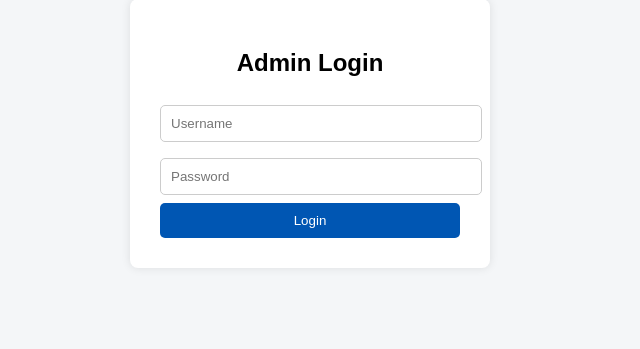
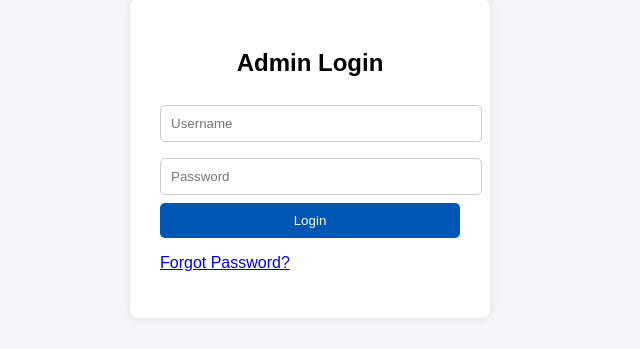
Before and after one commit to Malakhovskyy/ssh-auth-api, a FastAPI app: page /admin/login in a window 1280 px wide. Shown: the part 81-430 px from the top of the page, without its empty margins (330-970 px from the left). Run offline with FastAPI, Linux system fonts and the light colour scheme.

Commit message:
added password reset

```diff
--- a/app/routes/admin_routes.py
+++ b/app/routes/admin_routes.py
@@ -7,6 +7,8 @@ from services.email_service import send_password_reset_email
 from services.token_service import generate_reset_token, verify_reset_token
 import os
 from datetime import datetime, timedelta
+from services.token_service import generate_reset_token, verify_reset_token
+from services.email_service import send_password_reset_email
 
 templates = Jinja2Templates(directory="templates")
 admin_router = APIRouter()
@@ -295,3 +297,52 @@ async def view_admin_logs(request: Request, user: str = Depends(get_current_admi
     all_logs.sort(key=lambda x: x["timestamp"], reverse=True)
 
     return templates.TemplateResponse("admin_logs.html", {"request": request, "logs": all_logs})
+
+
+# --- Request password reset page ---
+@admin_router.get("/admin/request-password-reset", response_class=HTMLResponse)
+async def request_password_reset_page(request: Request):
+    return templates.TemplateResponse("request_password_reset.html", {"request": request})
+
+# --- Handle password reset request ---
+@admin_router.post("/admin/request-password-reset")
+async def request_password_reset(request: Request, email: str = Form(...)):
+    conn = get_db_connection()
+    admin = conn.execute('SELECT * FROM admins WHERE email = ?', (email,)).fetchone()
+    conn.close()
+
+    if not admin:
+        return templates.TemplateResponse("request_password_reset.html", {"request": request, "error": "Email not found."})
+
+    token = generate_reset_token(admin['admin_username'])
+
+    reset_link = f"{request.url.scheme}://{request.url.hostname}/admin/reset-password/{token}"
+
+    send_password_reset_email(email, reset_link)
+
+    return templates.TemplateResponse("request_password_reset.html", {"request": request, "message": "Reset link sent to your email."})
+
+# --- Show password reset form ---
+@admin_router.get("/admin/reset-password/{token}", response_class=HTMLResponse)
+async def reset_password_page(token: str, request: Request):
+    return templates.TemplateResponse("reset_password.html", {"request": request, "token": token})
+
+# --- Handle password reset form submit ---
+@admin_router.post("/admin/reset-password/{token}")
+async def reset_password(token: str, request: Request, new_password: str = Form(...), confirm_password: str = Form(...)):
+    if new_password != confirm_password:
+        return templates.TemplateResponse("reset_password.html", {"request": request, "token": token, "error": "Passwords do not match."})
+
+    username = verify_reset_token(token)
+    if not username:
+        return templates.TemplateResponse("reset_password.html", {"request": request, "token": token, "error": "Invalid or expired token."})
+
+    salt = secrets.token_hex(8)
+    password_hash = md5((salt + new_password).encode('utf-8')).hexdigest()
+
+    conn = get_db_connection()
+    conn.execute('UPDATE admins SET password_md5salted = ?, salt = ?, must_change_password = 0 WHERE admin_username = ?', (password_hash, salt, username))
+    conn.commit()
+    conn.close()
+
+    return RedirectResponse(url="/admin/login", status_code=303)
--- a/app/templates/login.html
+++ b/app/templates/login.html
@@ -15,6 +15,7 @@
             <input type="text" name="username" placeholder="Username" required><br>
             <input type="password" name="password" placeholder="Password" required><br>
             <button type="submit">Login</button>
+            <p><a href="/admin/request-password-reset">Forgot Password?</a></p>
         </form>
     </div>
 </body>
```
Also changed, not shown: app/templates/request_password_reset.html (added, +23 -0 lines), app/templates/reset_password.html (added, +21 -0 lines).
